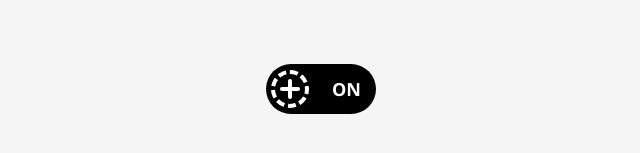
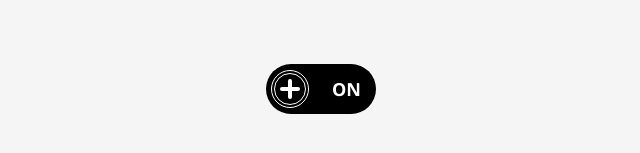
Before and after one commit to ManishJangid007/button-practice, a plain HTML site: page index.html in a window 1280 px wide. Shown: the part 519-672 px from the top of the page, 319-959 px from the left. Drawn offline with Linux system fonts and the light colour scheme.

Commit message:
button border changed to double

```diff
--- a/dark.css
+++ b/dark.css
@@ -35,7 +35,7 @@ body::-webkit-scrollbar {
 
 .inner {
     background-color: transparent;
-    border: 4px dashed black;
+    border: 4px double black;
     width: 30px;
     height: 30px;
     border-radius: 100%;
--- a/light.css
+++ b/light.css
@@ -35,7 +35,7 @@ body::-webkit-scrollbar {
 
 .inner {
     background-color: transparent;
-    border: 4px dashed white;
+    border: 4px double white;
     width: 30px;
     height: 30px;
     border-radius: 100%;
```
